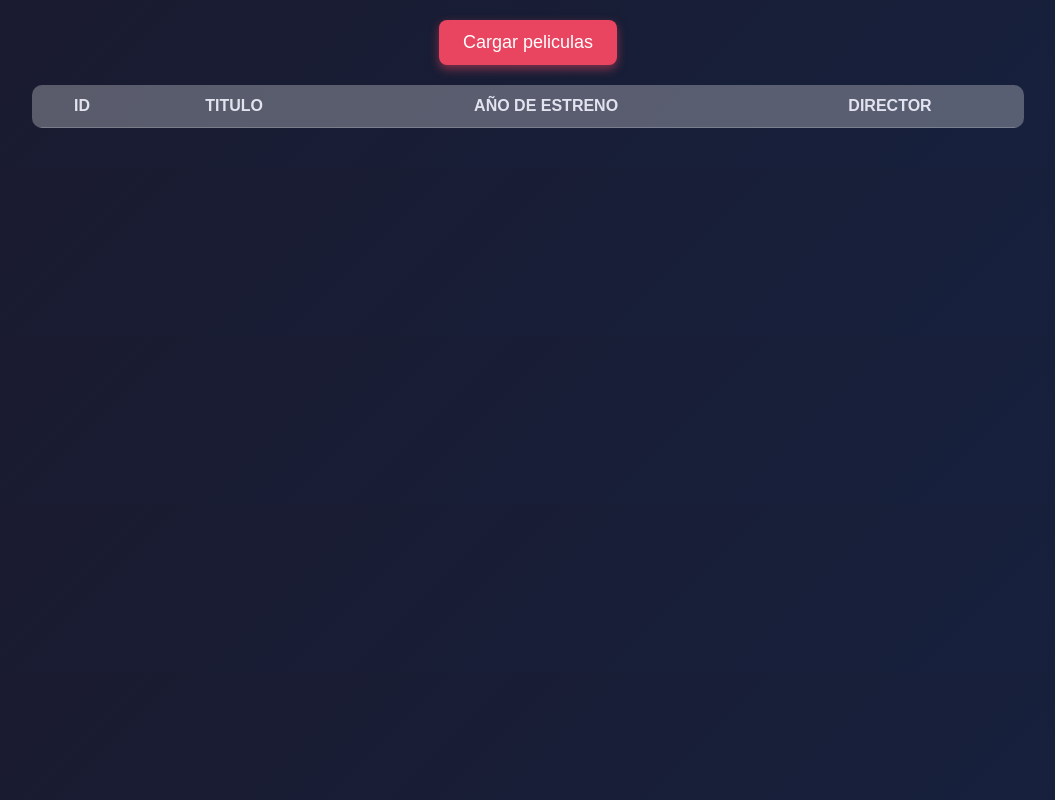
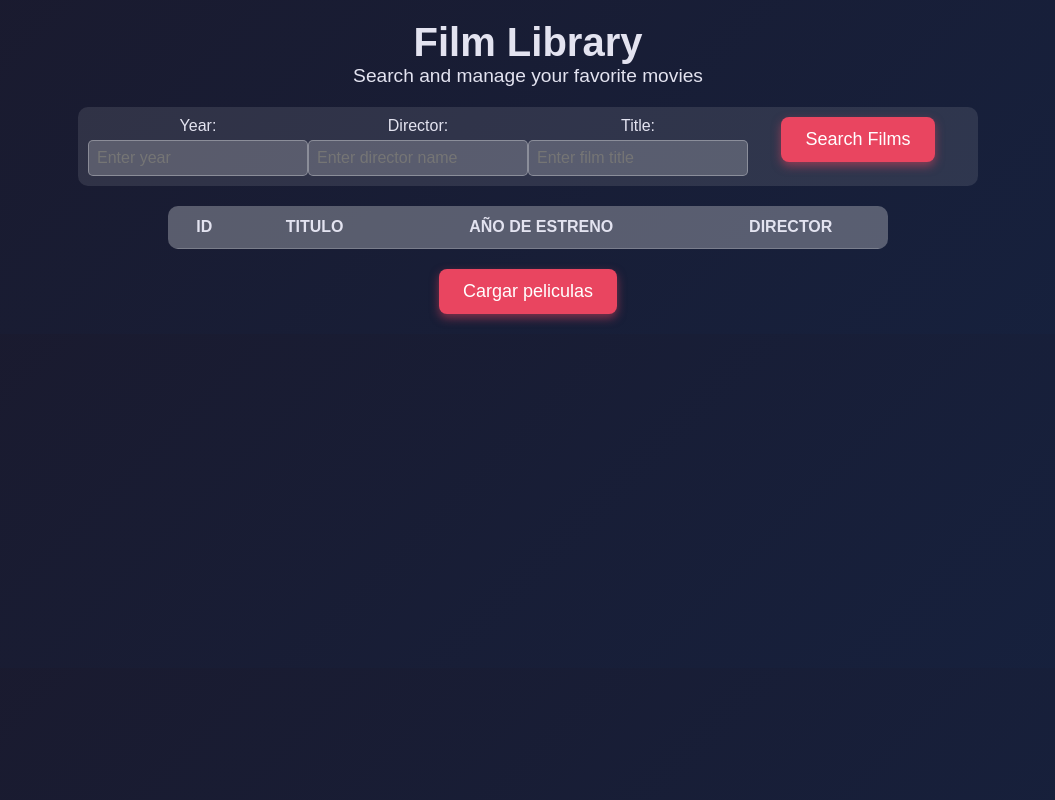
Before and after one commit to julia-martynovych/films-app, a website: page index.html in a window 1280 px wide. Shown: the whole page, without its empty margins (112-1167 px from the left). Drawn offline with Linux system fonts and the light colour scheme; no server answers.

Commit message:
created search

```diff
--- a/index.html
+++ b/index.html
@@ -7,7 +7,35 @@
     <link rel="stylesheet" href="./src/style.css">
 </head>
 <body>
-    <button id="loadContentButton" onclick="printAllFilms()">Cargar peliculas</button>
+    <div class="container">
+        <!-- Title Section -->
+        <header>
+            <h1>Film Library</h1>
+            <p>Search and manage your favorite movies</p>
+        </header>
+
+        <!-- Input Fields for Filters -->
+        <section class="filters">
+            <div class="filter">
+                <label for="year">Year:</label>
+                <input type="number" id="year" class="input-field" placeholder="Enter year">
+            </div>
+
+            <div class="filter">
+                <label for="director">Director:</label>
+                <input type="text" id="director" class="input-field" placeholder="Enter director name">
+            </div>
+
+            <div class="filter">
+                <label for="title">Title:</label>
+                <input type="text" id="title" class="input-field" placeholder="Enter film title">
+            </div>
+
+            <div class="filter">
+                <button id="searchButton" class="btn" onclick="searchFilms()">Search Films</button>
+            </div>
+        </section>
+
     <table id="films-table">
         <tr>
             <th>ID</th>
@@ -16,6 +44,8 @@
             <th>Director</th>
         </tr>
     </table>
+    <button id="loadContentButton" onclick="printAllFilms()">Cargar peliculas</button>
+    </div>
     <script src="./src/services.js"></script>
 </body>
 </html>
--- a/src/services.js
+++ b/src/services.js
@@ -36,34 +36,8 @@ async function addFilm(film) {
 addFilm({ title: "Pulp Fiction", year: 1994, director: "Quentin Tarantino" });
 
 
-// READ: metod GET
-// function getAllFilms() {
-
-//     // necesitamos el asyn await metodo fetch y lo muetre por consola
-// }
-getAllFilms()
-// async function getAllFilms(){
-//     try {
-//         let promesa = await fetch("http://localhost:3000/films");
-//         let respuesta = await promesa.json();
-//         console.log(respuesta);
-//     } catch (error) {
-//         console.log("Error", error);
-// }
-// }
-
-// async function simpleGet() {
-//     const response = await fetch("http://localhost:3000/films", {
-//         method: "GET",
-//         headers: {
-//             "Content-Type":"application/json",
-//         },
-//     });
-//     const data = await response.json();
-//     console.log(data);
-// }
-// simpleGet();
-
+// READ: method GET
+function readFilm(){}
 async function getAllFilms(){
     try {
         let response = await fetch("http://localhost:3000/films");
@@ -79,18 +53,6 @@ async function simpleGet() {
         return data;
 }
 
-function getOneFilm() {
-
-}
-// async function getOneFilm(id) {
-//     try {
-//         let response = await fetch(`http://localhost:3000/films/${id}`);
-//         let film = await response.json();
-//         console.log(film);
-//     } catch (error) {
-//         console.log("Error:", error);
-//     }
-// }
 async function getOneFilm(id) {
     try {
         let response = await fetch(`http://localhost:3000/films/${id}`);
@@ -102,7 +64,7 @@ async function getOneFilm(id) {
     }
 }
 
-getOneFilm(2);
+getOneFilm(4);
 
 // UPDATE: metod PUT
 function updateFilm() {
@@ -110,27 +72,8 @@ function updateFilm() {
 }
 
 // DELETE: metod DELETE
-function deleteFilm() {
+function deleteFilm() {}
 
-}
-// async function deleteFilm(id) {
-//     try {
-//         const response = await fetch(`http://localhost:3000/films/${id}`, {
-//             method: "DELETE",
-//         });
-
-//         if (response.ok) {
-//             console.log(`Фильм с ID ${id} успешно удалён`);
-//         } else {
-//             console.log("Не удалось удалить фильм");
-//         }
-//     } catch (error) {
-//         console.log("Ошибка:", error);
-//     }
-// }
-
-// Пример использования:
-// deleteFilm(1); // Удалим фильм с ID = 1
 
 // PRINT
 function printFilms() { }
@@ -152,3 +95,30 @@ async function printAllFilms() {
     }
         )
 }
+
+
+// SEARCH:
+async function searchFilms() {
+    try {
+        const year = document.getElementById("year").value;
+        const director = document.getElementById("director").value.toLowerCase();
+        const title = document.getElementById("title").value.toLowerCase();
+
+        let films = await getAllFilms();
+
+
+        let filteredFilms = films.filter(film => {
+            const matchesYear = year ? film.year == year : true;
+            const matchesDirector = director ? film.director.toLowerCase().includes(director) : true;
+            const matchesTitle = title ? film.title.toLowerCase().includes(title) : true;
+
+            return matchesYear && matchesDirector && matchesTitle;
+        });
+
+
+        printFilms(filteredFilms);
+
+    } catch (error) {
+        console.log("Error:", error);
+    }
+}
--- a/src/style.css
+++ b/src/style.css
@@ -1,3 +1,10 @@
+
+* {
+    margin: 0;
+    padding: 0;
+    box-sizing: border-box;
+}
+
 
 body {
     font-family: 'Arial', sans-serif;
@@ -8,6 +15,111 @@ body {
     padding: 20px;
 }
 
+.container {
+    max-width: 900px;
+    margin: 0 auto;
+}
+
+/* Header styles */
+header {
+    margin-bottom: 20px;
+}
+
+header h1 {
+    font-size: 2.5em;
+    color: #e3e3f0;
+}
+
+header p {
+    font-size: 1.2em;
+    color: #e3e3f0;
+}
+
+/* Input fields and buttons */
+.filters {
+    display: flex;
+    justify-content: space-between;
+    margin-bottom: 20px;
+    padding: 10px;
+    background: rgba(255, 255, 255, 0.1);
+    border-radius: 10px;
+}
+
+.filter {
+    width: 30%;
+}
+
+label {
+    font-size: 1em;
+    color: #e3e3f0;
+    margin-bottom: 5px;
+    display: block;
+}
+
+.input-field {
+    width: 100%;
+    padding: 8px;
+    font-size: 1em;
+    border: 1px solid rgba(255, 255, 255, 0.3);
+    border-radius: 5px;
+    background-color: rgba(255, 255, 255, 0.2);
+    color: #fff;
+    transition: border-color 0.3s ease;
+}
+
+.input-field:focus {
+    border-color: #e94560;
+    outline: none;
+}
+
+.btn {
+    padding: 12px 24px;
+    font-size: 18px;
+    background: #e94560;
+    border: none;
+    color: white;
+    border-radius: 8px;
+    cursor: pointer;
+    transition: all 0.3s ease-in-out;
+    box-shadow: 0 4px 10px rgba(233, 69, 96, 0.5);
+}
+
+.btn:hover {
+    background: #ff2e63;
+    transform: scale(1.1);
+    box-shadow: 0 6px 15px rgba(233, 69, 96, 0.7);
+}
+
+/* Table styles */
+#films-table {
+    width: 80%;
+    margin: 20px auto;
+    border-collapse: collapse;
+    background: rgba(255, 255, 255, 0.1);
+    border-radius: 10px;
+    overflow: hidden;
+}
+
+#films-table th,
+#films-table td {
+    padding: 12px;
+    border-bottom: 1px solid rgba(255, 255, 255, 0.2);
+}
+
+#films-table th {
+    background: rgba(255, 255, 255, 0.2);
+    color: #e3e3f0;
+    font-weight: bold;
+    text-transform: uppercase;
+}
+
+#films-table tr:nth-child(even) {
+    background: rgba(255, 255, 255, 0.05);
+}
+
+#films-table tr:hover {
+    background: rgba(255, 255, 255, 0.2);
+}
 
 #loadContentButton {
     background: #e94560;
```
